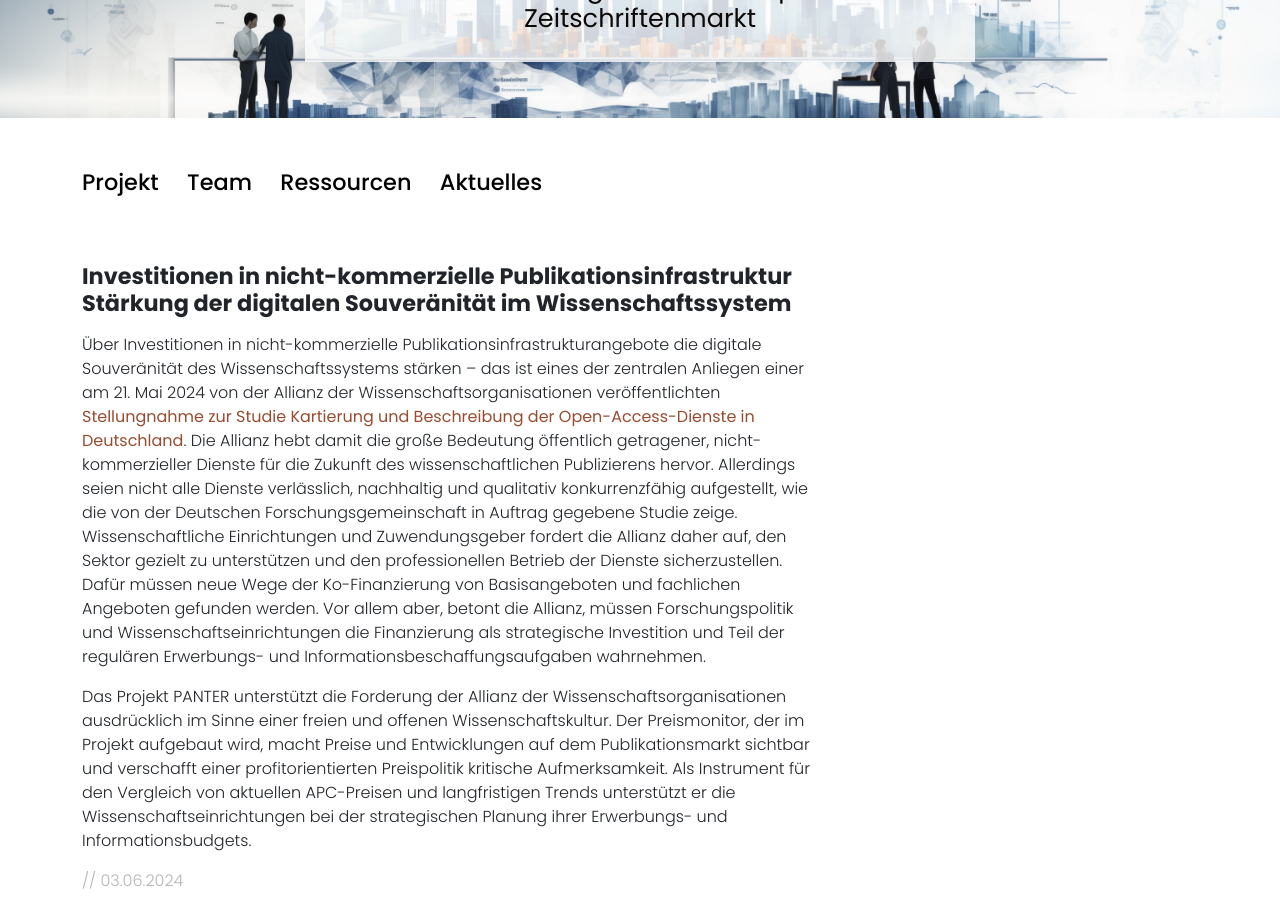
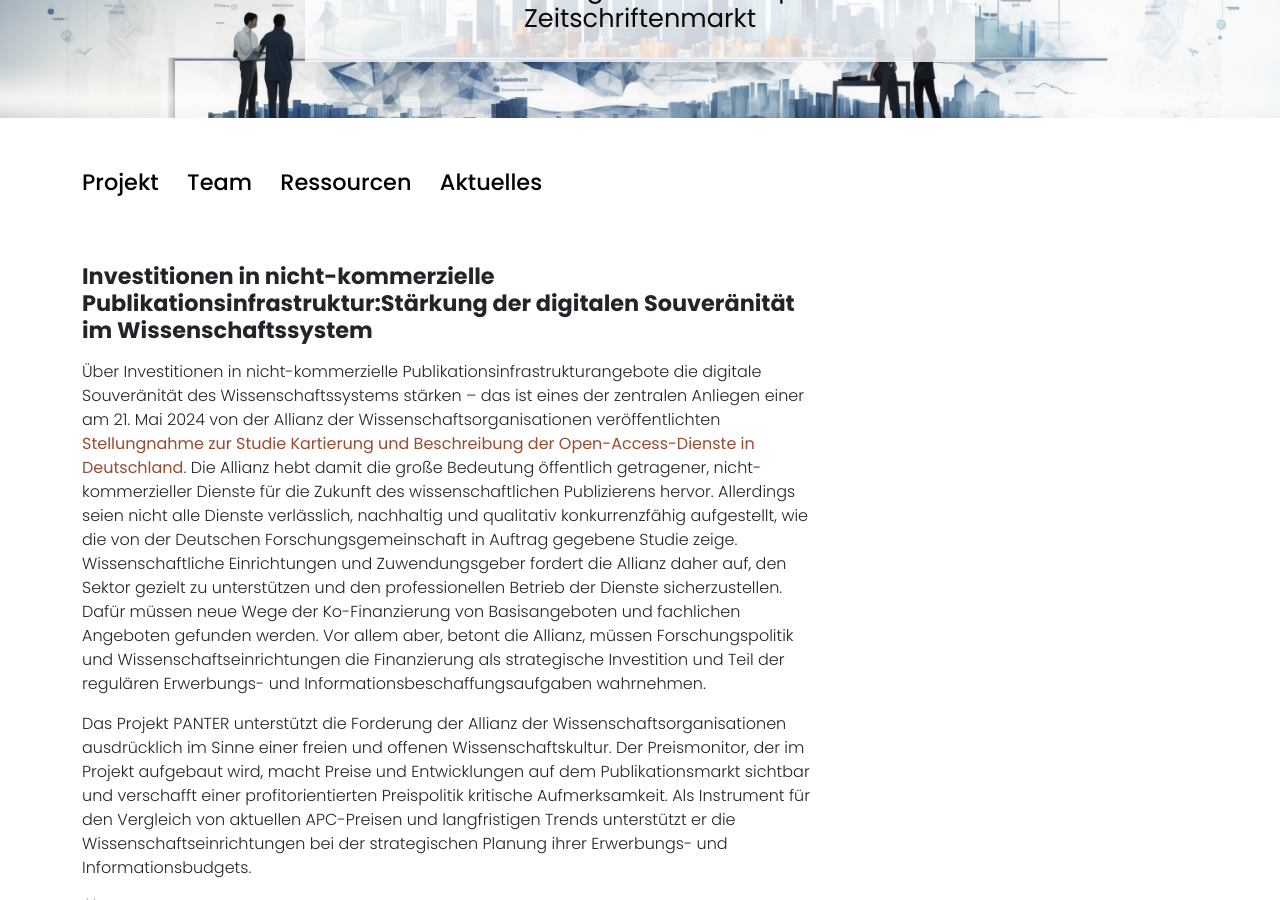
Before and after one commit to panter-project/panter-project.github.io, a Jekyll site: the page built from _posts/2024-06-03-Open-Access-Dienste.markdown, in a window 1280 px wide and 900 px high, scrolled down 331 px. Built offline with Jekyll 4.4.1, drawn with Linux system fonts in a browser that asks for light colours.

```diff
--- a/_posts/2024-06-03-Open-Access-Dienste.markdown
+++ b/_posts/2024-06-03-Open-Access-Dienste.markdown
@@ -1,7 +1,7 @@
 ---
 layout: post
 category: news
-title: Investitionen in nicht-kommerzielle Publikationsinfrastruktur Stärkung der digitalen Souveränität im Wissenschaftssystem
+title: Investitionen in nicht-kommerzielle Publikationsinfrastruktur:Stärkung der digitalen Souveränität im Wissenschaftssystem
 description: |
    Das Projekt PANTER unterstützt die Forderung der Allianz der Wissenschaftsorganisationen ausdrücklich im Sinne einer freien und offenen Wissenschaftskultur.
 ---
```
